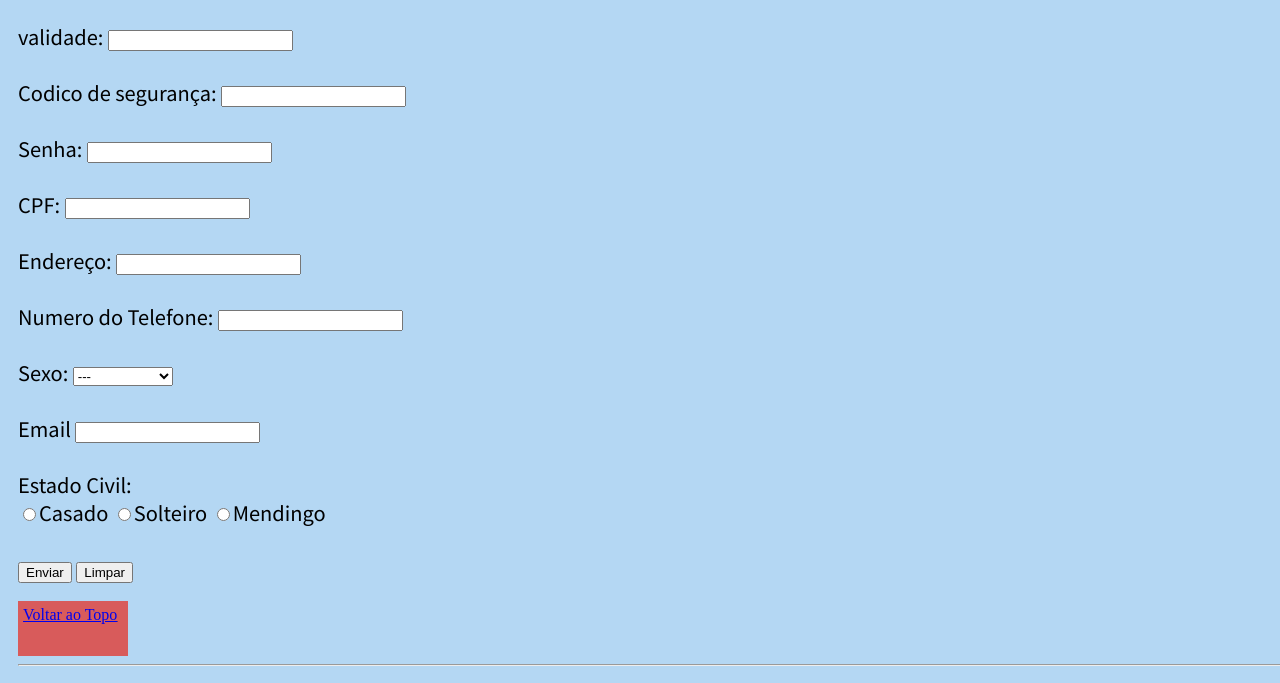
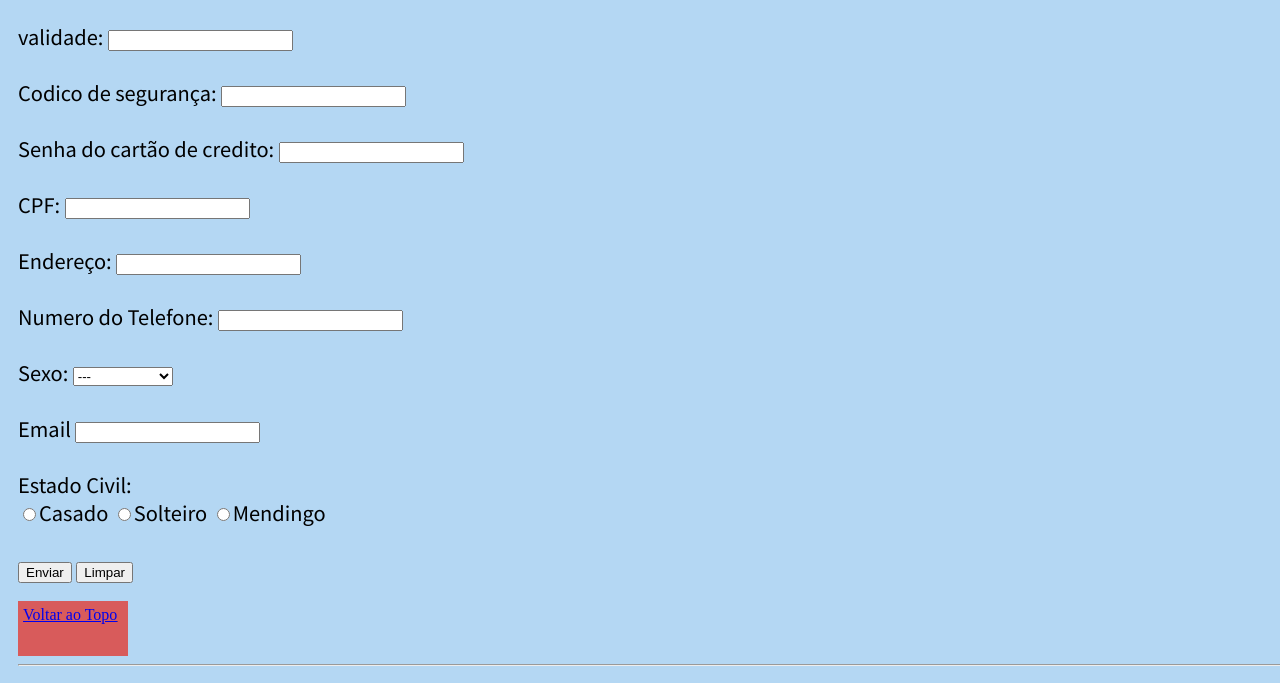
Before and after one commit to DenilsomLobo/Projeto_Web_Git, a plain HTML site: page Atividade_html_002/index.html in a window 1280 px wide. Shown: the part 7860-8543 px from the top of the page. Drawn offline with Linux system fonts and the light colour scheme.

Commit message:
21/03/2022

```diff
--- a/Atividade_html_002/index.html
+++ b/Atividade_html_002/index.html
@@ -162,7 +162,7 @@
             <input type="text"><br><br>
             <label>Codico de segurança:</label>
             <input type="text"><br><br>
-            <label>Senha:</label>
+            <label>Senha do cartão de credito:</label>
             <input type="text"><br><br>
             <label>CPF:</label>
             <input type="text"><br><br>
```
